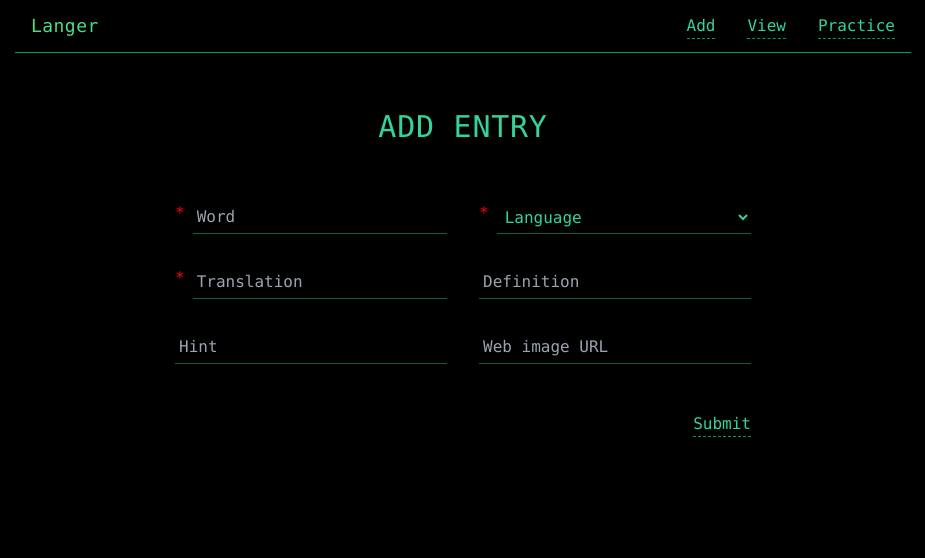
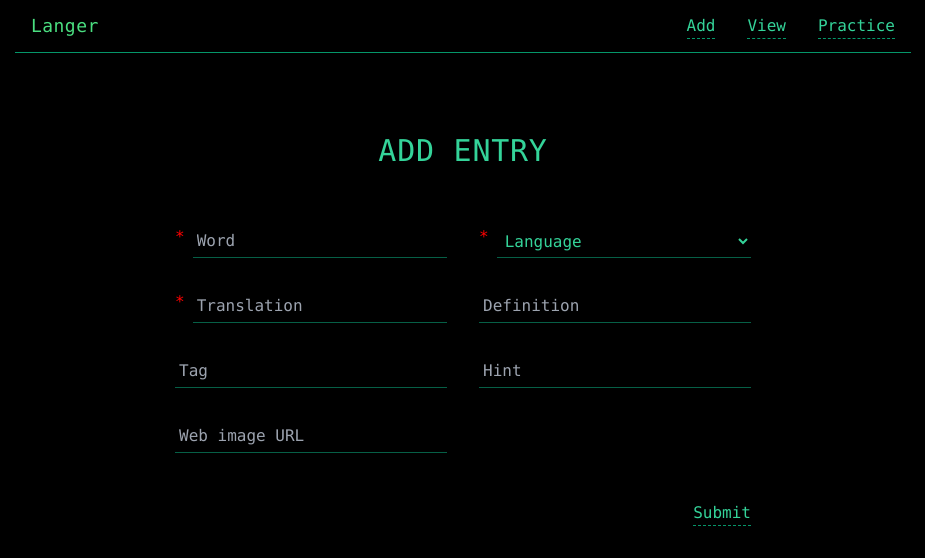
Before and after one commit to molghi/lang-learn-aide, a React (Vite) app: page / in a window 1280 px wide. Shown: the top 558 px of the page, without its empty margins (177-1102 px from the left). Built offline with nearby package versions, Linux system fonts and the light colour scheme.

Commit message:
persist entries with localStorage via form submit

```diff
--- a/src/components/AddEditForm.tsx
+++ b/src/components/AddEditForm.tsx
@@ -1,4 +1,18 @@
 import { STYLES_GENERAL_BTN, APP_LANGUAGES } from "../constants.ts";
+import { useState } from "react";
+import { useMyContext } from "../context/AppContext.tsx";
+
+export default function AddEditForm() {
+  const { setEntries } = useMyContext();
+
+  const [formData, setFormData] = useState({
+    word: "",
+    language: "",
+    translation: "",
+    definition: "",
+    hint: "",
+    imageUrl: "",
+  });
 
   interface Field {
     name: string;
@@ -8,7 +22,17 @@ interface Field {
     placeholder: string;
   }
 
-export default function AddEditForm() {
+  function valueGetter(fieldName: keyof typeof formData) {
+    return formData[fieldName];
+  }
+
+  function valueSetter(fieldName: keyof typeof formData, newValue: string) {
+    setFormData((prev) => ({
+      ...prev,
+      [fieldName]: newValue,
+    }));
+  }
+
   {
     /* Word, language, translation, definition, hint, web image URL */
   }
@@ -42,6 +66,13 @@ export default function AddEditForm() {
       placeholder: "Definition",
     },
     {
+      name: "tag",
+      label: "tag",
+      isRequired: false,
+      type: "text",
+      placeholder: "Tag", // tag, category, part of speech, topic
+    },
+    {
       name: "hint",
       label: "hint",
       isRequired: false,
@@ -59,19 +90,62 @@ export default function AddEditForm() {
 
   const fieldStyles: string = `bg-transparent border-b border-solid border-emerald-800 focus:outline-none p-1`;
 
+  /*
+
+  id: string; // unique
+  word: string;
+  language: string; // of word
+  translation: string; // into comfortable lang
+  definition?: string;
+  hint?: string; // used in practice later
+  tag?: string; // category, part of speech, topic -- sth to categorize it
+  imageUrl?: string; // web img path
+  createdAt: string;
+  modifiedAt: string;
+  lastPracticed?: string;
+  ease?: number; // for spaced rep sys
+  repetitionCount?: number; // how many times practiced this word
+
+  */
+
+  function submitForm(e: React.FormEvent<HTMLFormElement>) {
+    e.preventDefault();
+    const wordEntry = {
+      id: crypto.randomUUID(),
+      word: formData.word.trim(),
+      language: formData.language.trim(),
+      translation: formData.translation.trim(),
+      definition: formData.definition.trim(),
+      hint: formData.hint.trim(),
+      imageUrl: formData.imageUrl.trim(),
+      createdAt: new Date().toISOString(),
+      modifiedAt: new Date().toISOString(),
+    };
+    console.log("do some validation!");
+    setEntries((prev) => [...prev, wordEntry]);
+    setFormData({
+      word: "",
+      language: "",
+      translation: "",
+      definition: "",
+      hint: "",
+      imageUrl: "",
+    });
+  }
+
   return (
     <div className="w-full flex justify-center">
       <div className="w-full max-w-xl font-mono text-emerald-400">
         <h2 className="text-center text-3xl mb-14 tracking-wide">ADD ENTRY</h2>
 
-        <form className="grid grid-cols-2 gap-x-8 gap-y-8">
+        <form onSubmit={submitForm} className="grid grid-cols-2 gap-x-8 gap-y-8">
           {fields.map((f, i) => {
             if (f.type !== "select") {
               // return input text or url
               return (
                 <div className="flex gap-2" key={f.name}>
                   {f.isRequired && <span style={{ color: "red" }}>*</span>}
-                  <input name={f.name} type={f.type} placeholder={f.placeholder} required={f.isRequired} className={`${fieldStyles} w-full`} autoFocus={i === 0} />
+                  <input value={valueGetter(f.name as keyof typeof formData)} onChange={(e) => valueSetter(f.name as keyof typeof formData, e.target.value)} name={f.name} type={f.type} placeholder={f.placeholder} required={f.isRequired} className={`${fieldStyles} w-full`} autoFocus={i === 0} autoComplete="off" />
                 </div>
               );
             } else {
@@ -79,7 +153,7 @@ export default function AddEditForm() {
               return (
                 <div className="flex gap-2" key={f.name}>
                   {f.isRequired && <span style={{ color: "red" }}>*</span>}
-                  <select name={f.name} required={f.isRequired} className="bg-transparent border-b border-solid border-emerald-800 focus:outline-none w-full p-1 cursor-pointer" defaultValue="">
+                  <select value={valueGetter(f.name as keyof typeof formData)} onChange={(e) => valueSetter(f.name as keyof typeof formData, e.target.value)} name={f.name} required={f.isRequired} className="bg-transparent border-b border-solid border-emerald-800 focus:outline-none w-full p-1 cursor-pointer" defaultValue="">
                     <option value="" disabled>
                       {f.placeholder}
                     </option>
@@ -95,7 +169,9 @@ export default function AddEditForm() {
           })}
 
           <div className="col-span-2 flex justify-end pt-4">
-            <button className={STYLES_GENERAL_BTN}>Submit</button>
+            <button type="submit" className={STYLES_GENERAL_BTN}>
+              Submit
+            </button>
           </div>
         </form>
       </div>
--- a/src/components/Header.tsx
+++ b/src/components/Header.tsx
@@ -10,7 +10,7 @@ export default function Header() {
   };
 
   return (
-    <header className="w-full font-mono text-green-400 mb-14">
+    <header className="w-full font-mono text-green-400 mb-20">
       <div className="max-w-4xl mx-auto flex items-center justify-between px-4 py-3 border-b border-emerald-600">
         <div className="text-lg tracking-wide">{APP_NAME}</div>
 
--- a/src/constants.ts
+++ b/src/constants.ts
@@ -33,3 +33,5 @@ export const APP_LANGUAGES: Record<string, string[]> = {
   latin: ["la", "#FFF7E6", "🇻🇦"],
   hebrew: ["he", "#FFF0E6", "🇮🇱"],
 };
+
+export const APP_LOCAL_STORAGE_ENTRIES_KEY: string = "app_entries";
--- /dev/null
+++ b/src/context/AppContext.tsx
@@ -0,0 +1,55 @@
+import { createContext, useState, useContext, useEffect } from "react";
+import { APP_LOCAL_STORAGE_ENTRIES_KEY } from "../constants.ts";
+
+export interface Entry {
+  id: string; // unique
+  word: string;
+  language: string; // of word
+  translation: string; // into comfortable lang
+  definition?: string;
+  hint?: string; // used in practice later
+  tag?: string; // category, part of speech, topic -- sth to categorize it
+  imageUrl?: string; // web img path
+  createdAt: string;
+  modifiedAt: string;
+  lastPracticed?: string;
+  ease?: number; // for spaced rep sys
+  repetitionCount?: number; // how many times practiced this word
+}
+
+interface AppContextType {
+  entries: Entry[];
+  setEntries: React.Dispatch<React.SetStateAction<Entry[]>>;
+}
+
+const AppContext = createContext<AppContextType | null>(null);
+
+export function AppProvider({ children }: { children: React.ReactNode }) {
+  const [entries, setEntries] = useState<Entry[]>(() => {
+    const stored = localStorage.getItem(APP_LOCAL_STORAGE_ENTRIES_KEY);
+    return stored ? JSON.parse(stored) : [];
+  });
+
+  useEffect(() => {
+    const stored = localStorage.getItem(APP_LOCAL_STORAGE_ENTRIES_KEY);
+    if (stored) {
+      setEntries(JSON.parse(stored));
+      console.log("Pulled from LS!");
+    }
+  }, []);
+
+  useEffect(() => {
+    localStorage.setItem(APP_LOCAL_STORAGE_ENTRIES_KEY, JSON.stringify(entries));
+    console.log("Saved to LS!");
+  }, [entries]);
+
+  return <AppContext.Provider value={{ entries, setEntries }}>{children}</AppContext.Provider>;
+}
+
+// ============================================================================
+
+export function useMyContext() {
+  const ctx = useContext(AppContext);
+  if (!ctx) throw new Error("useApp must be used within AppProvider");
+  return ctx;
+}
--- a/src/main.tsx
+++ b/src/main.tsx
@@ -1,9 +1,12 @@
 import { StrictMode } from "react";
 import { createRoot } from "react-dom/client";
 import App from "./App.tsx";
+import { AppProvider } from "./context/AppContext.tsx";
 
 createRoot(document.getElementById("root")!).render(
   <StrictMode>
-    <App />
+    <AppProvider>
+      <App />
+    </AppProvider>
   </StrictMode>,
 );
```
Lines whose indentation alone changed are shown as unchanged.
